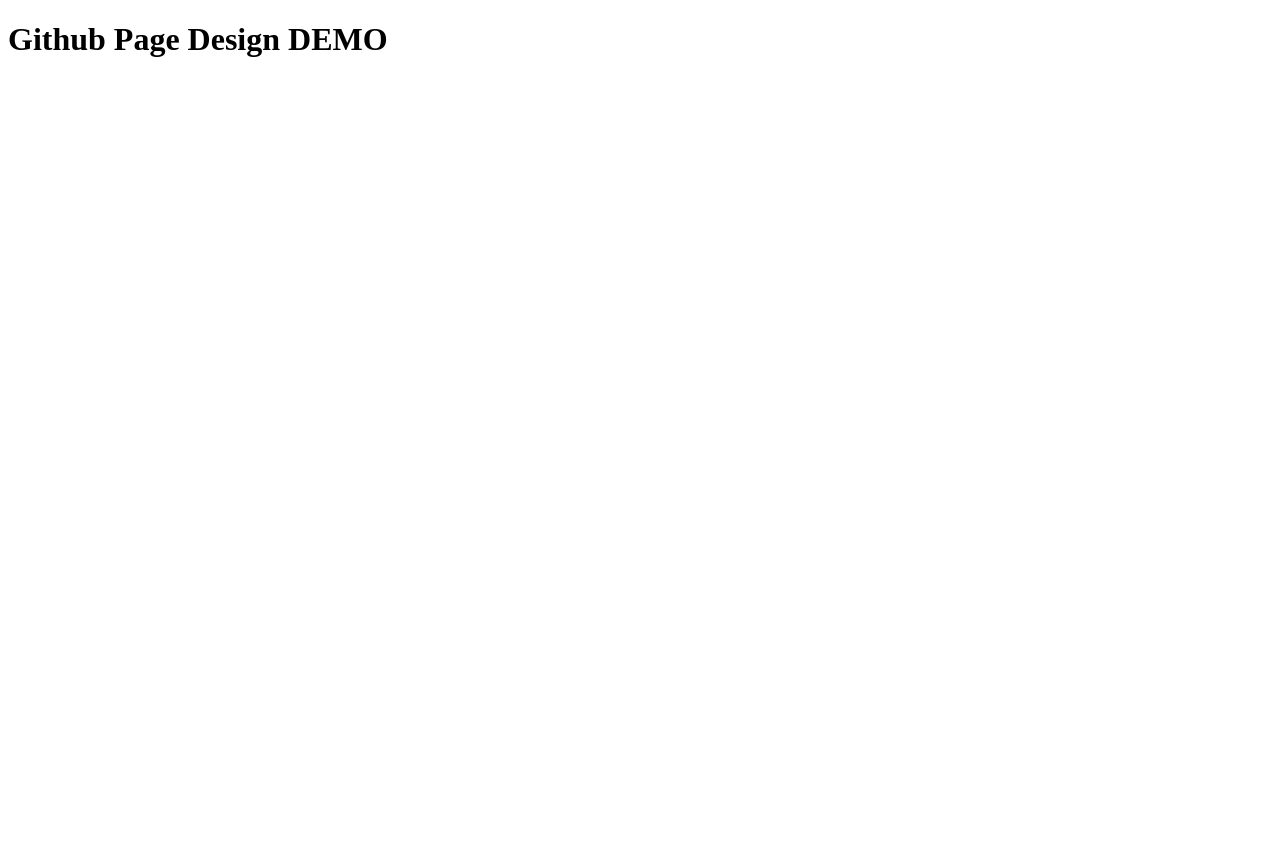
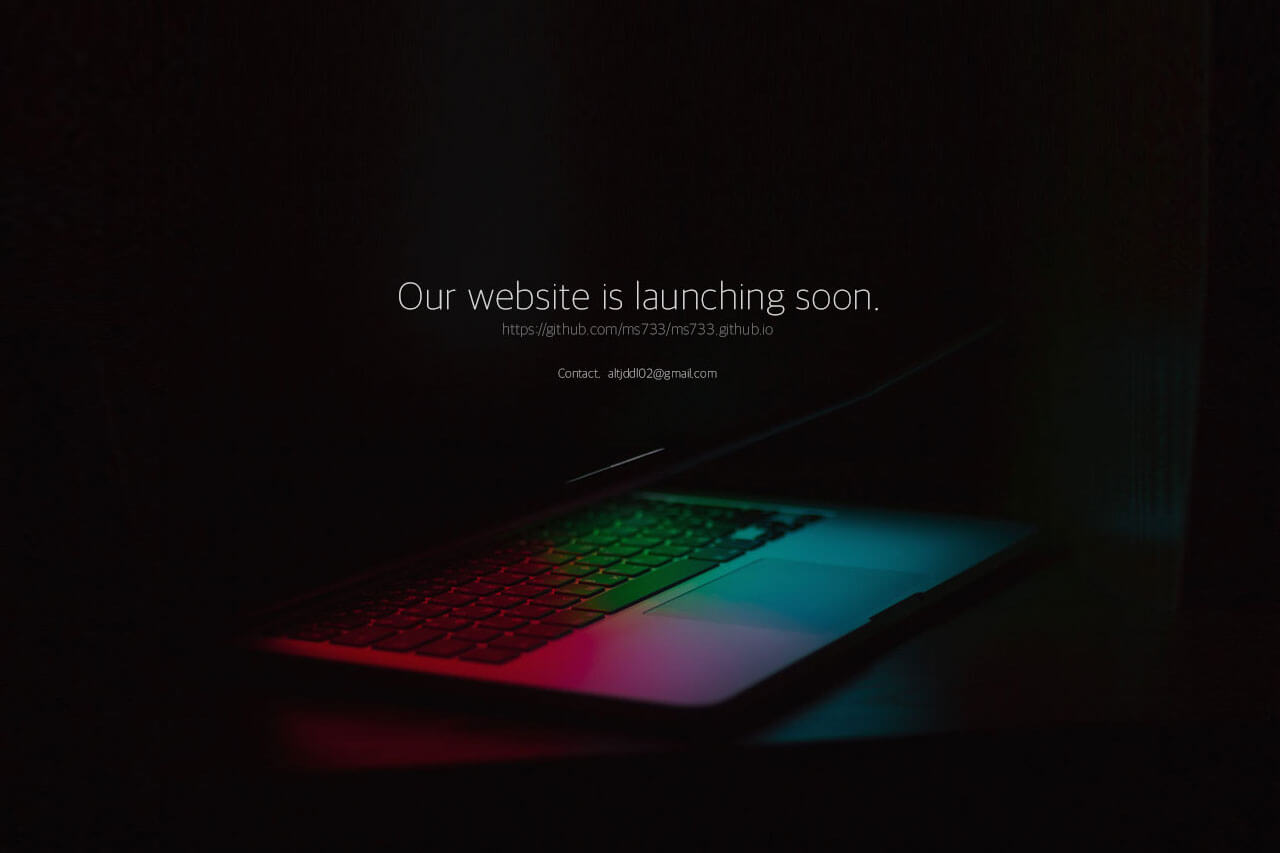
Before and after one commit to ms733/ms733.github.io, a plain HTML site: page index.html in a window 1280 px wide. Before the commit the page ends 800 px from the top, so only its background shows below. Drawn offline with Linux system fonts and the light colour scheme.

Commit message:
page 작업
index.html 수정 및 page.css 추가

```diff
--- /dev/null
+++ b/css/page.css
@@ -0,0 +1,7 @@
+  body {
+    margin: 0;
+    }
+
+    img {
+    width:100%;
+    }
--- a/index.html
+++ b/index.html
@@ -4,9 +4,12 @@
     <meta charset="UTF-8">
     <meta name="viewport" content="width=device-width, initial-scale=1.0">
     <meta http-equiv="X-UA-Compatible" content="ie=edge">
-    <title>ms733.github.io - 웹 프로젝트</title>
+    <title>comming soon - ms733.github.io</title>
+    <!--주석-->
+    <link rel="stylesheet" href="./css/page.css">
 </head>
 <body>
-    <h1>Github Page Design DEMO</h1>
+    <img src="./img/page.jpg" alt="Our website is launching soon.">
+
 </body>
 </html>
```
